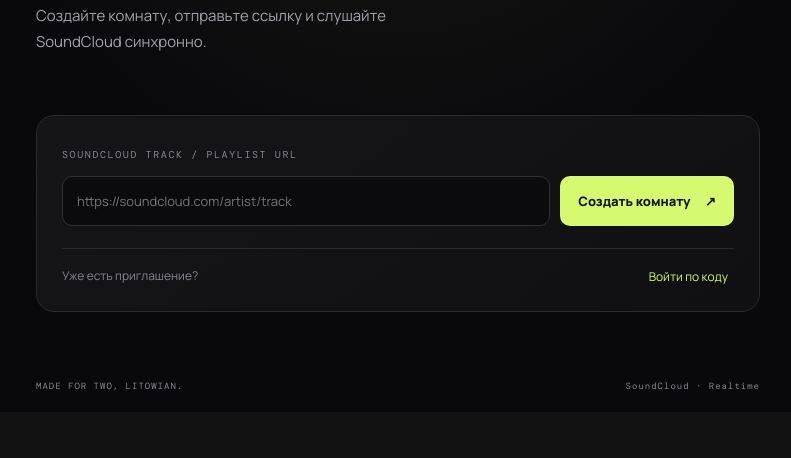
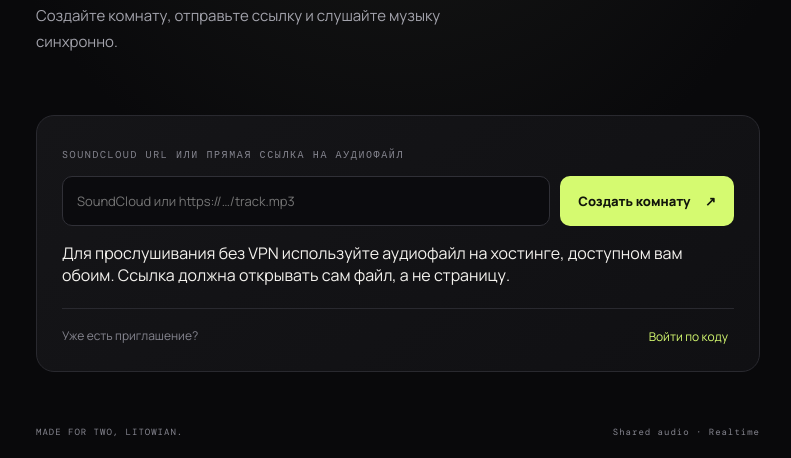
Before and after one commit to solevuhah/litowian, a plain HTML site: page index.html in a window 1280 px wide. Shown: the part 388-846 px from the top of the page, without its empty margins (242-1033 px from the left). Before the commit the page ends 800 px from the top, so only its background shows below. Drawn offline with nearby package versions, Linux system fonts and the light colour scheme.

Commit message:
Add direct audio source option to room UI

```diff
--- a/index.html
+++ b/index.html
@@ -1,9 +1,9 @@
 <!doctype html>
-<html lang="ru"><head><meta charset="UTF-8"><meta name="viewport" content="width=device-width,initial-scale=1,viewport-fit=cover"><meta name="theme-color" content="#09090b"><meta name="description" content="litowian — слушайте SoundCloud вместе, где бы вы ни были."><title>litowian — listen together</title><link rel="stylesheet" href="./style.css"></head>
+<html lang="ru"><head><meta charset="UTF-8"><meta name="viewport" content="width=device-width,initial-scale=1,viewport-fit=cover"><meta name="theme-color" content="#09090b"><meta name="description" content="litowian — слушайте музыку вместе, где бы вы ни были."><title>litowian — listen together</title><link rel="stylesheet" href="./style.css"></head>
 <body><main class="shell"><header class="top"><a class="brand" href="./">litowian<span>.</span></a><button id="settings" class="icon-btn" aria-label="Настройки">⚙</button></header>
-<section class="hero"><div class="eyebrow"><i></i> LISTEN TOGETHER</div><h1>Одна музыка.<br><em>Два места.</em></h1><p class="sub">Создайте комнату, отправьте ссылку и слушайте SoundCloud синхронно.</p></section>
-<section class="panel" id="home"><label for="track">SOUNDCLOUD TRACK / PLAYLIST URL</label><div class="track-row"><input id="track" type="url" placeholder="https://soundcloud.com/artist/track"><button id="create" class="primary">Создать комнату <span>↗</span></button></div><div class="join-row"><span>Уже есть приглашение?</span><button id="join" class="text-btn">Войти по коду</button></div></section>
-<section class="room panel hidden" id="room"><div class="room-head"><div><div class="eyebrow">YOUR LISTENING ROOM</div><h2 id="room-name">Комната</h2></div><button id="copy" class="copy">↗ Пригласить</button></div><div class="player-wrap"><div id="player-placeholder"><div class="disc">♫</div><p>Вставьте ссылку SoundCloud, чтобы начать</p></div><iframe id="sc-player" allow="autoplay" scrolling="no" frameborder="no" src="about:blank"></iframe></div><div class="status" id="status">Ожидание подключения…</div><div class="members"><span class="dot"></span><span id="members">Вы в комнате</span></div><button id="leave" class="text-btn leave">Покинуть комнату</button></section>
-<footer><span>MADE FOR TWO, LITOWIAN.</span><span>SoundCloud · Realtime</span></footer></main>
+<section class="hero"><div class="eyebrow"><i></i> LISTEN TOGETHER</div><h1>Одна музыка.<br><em>Два места.</em></h1><p class="sub">Создайте комнату, отправьте ссылку и слушайте музыку синхронно.</p></section>
+<section class="panel" id="home"><label for="track">SOUNDCLOUD URL ИЛИ ПРЯМАЯ ССЫЛКА НА АУДИОФАЙЛ</label><div class="track-row"><input id="track" type="url" placeholder="SoundCloud или https://…/track.mp3"><button id="create" class="primary">Создать комнату <span>↗</span></button></div><p class="input-hint">Для прослушивания без VPN используйте аудиофайл на хостинге, доступном вам обоим. Ссылка должна открывать сам файл, а не страницу.</p><div class="join-row"><span>Уже есть приглашение?</span><button id="join" class="text-btn">Войти по коду</button></div></section>
+<section class="room panel hidden" id="room"><div class="room-head"><div><div class="eyebrow">YOUR LISTENING ROOM</div><h2 id="room-name">Комната</h2></div><button id="copy" class="copy">↗ Пригласить</button></div><div class="player-wrap"><div id="player-placeholder"><div class="disc">♫</div><p>Вставьте ссылку на музыку, чтобы начать</p></div><iframe id="sc-player" allow="autoplay" scrolling="no" frameborder="no" src="about:blank"></iframe><audio id="audio-player" controls preload="metadata"></audio></div><div class="status" id="status">Ожидание подключения…</div><div class="members"><span class="dot"></span><span id="members">Вы в комнате</span></div><button id="leave" class="text-btn leave">Покинуть комнату</button></section>
+<footer><span>MADE FOR TWO, LITOWIAN.</span><span>Shared audio · Realtime</span></footer></main>
 <div class="modal hidden" id="modal"><div class="dialog"><button id="close" class="close">×</button><div class="eyebrow">ONE-TIME SETUP</div><h2>Подключение комнаты</h2><p>Для синхронизации нужен бесплатный проект Supabase. Вставьте Project URL и anon/public key — они сохранятся только в этом браузере.</p><label>SUPABASE PROJECT URL</label><input id="sb-url" placeholder="https://xxxx.supabase.co"><label>SUPABASE ANON / PUBLISHABLE KEY</label><input id="sb-key" placeholder="sb_publishable_… или anon key"><p class="hint">В Supabase включите Realtime для Broadcast. Не вставляйте service_role key.</p><button id="save" class="primary full">Сохранить настройки</button><a href="https://supabase.com/dashboard" target="_blank" rel="noreferrer">Открыть Supabase ↗</a></div></div>
 <div class="toast" id="toast"></div><script src="https://cdn.jsdelivr.net/npm/@supabase/supabase-js@2"></script><script src="https://w.soundcloud.com/player/api.js"></script><script src="./app.js"></script></body></html>
```
